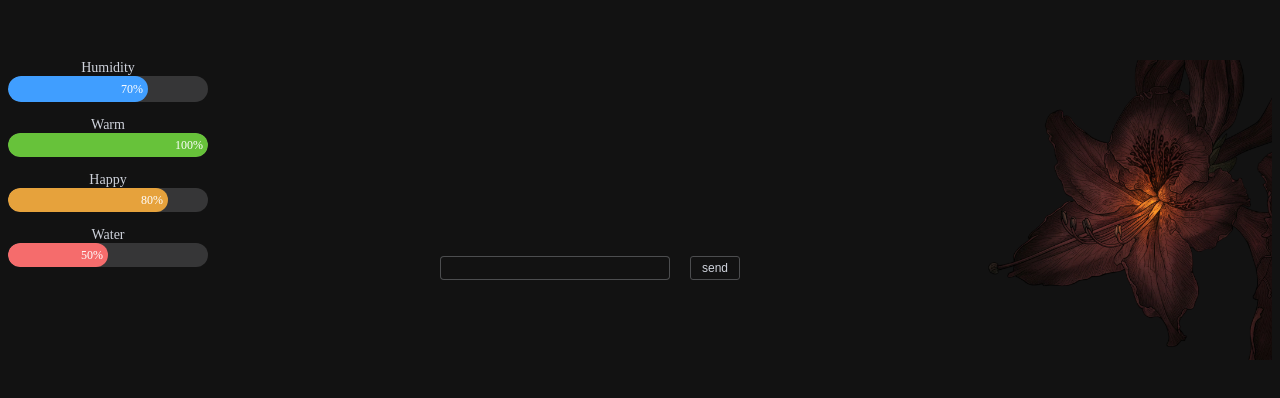
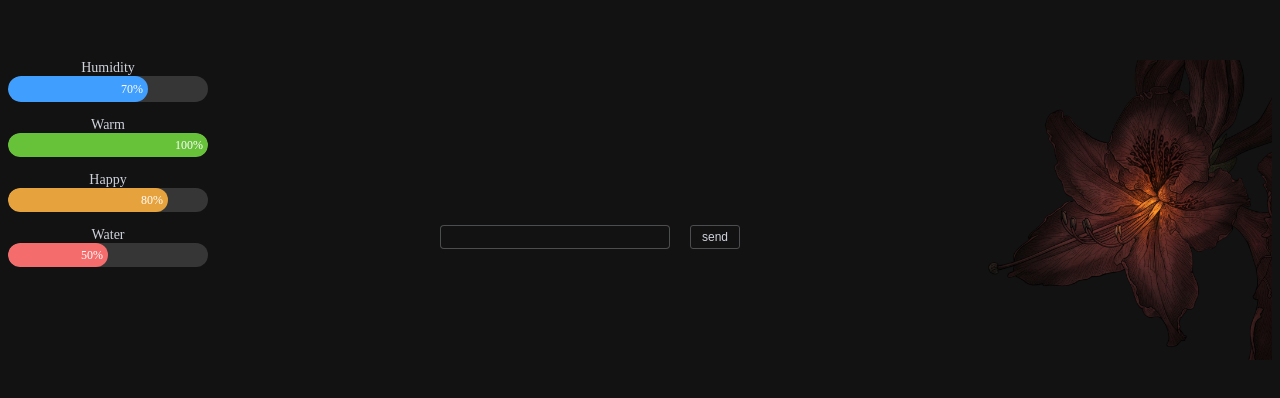
Before and after one commit to sante-afk/green-guardian, a Vue app: page / in a window 1280 px wide. Shown: the part 196-594 px from the top of the page. Built offline with nearby package versions, Linux system fonts and the light colour scheme.

Commit message:
Fix massages container

```diff
--- a/src/assets/styles/element/mainLayout.scss
+++ b/src/assets/styles/element/mainLayout.scss
@@ -6,6 +6,7 @@
 .el-main {
     display: flex;
     flex-direction: column;
+    align-items: center;
     height: 30vh;
     padding: 20px;
 }
@@ -21,9 +22,16 @@
     width: 100%;
 }
 .container-messages {
-    flex: 1;
-    overflow-y: auto;
+    display: flex;
+    align-items: center;
+    justify-content: center;
+    overflow-wrap: break-word;
+    word-break: break-all;
+    overflow-x: auto;
+    width: 270px;
+    height: 50%;
     margin-bottom: 15px;
+    color: white;
     border-radius: 8px;
     padding: 15px;
 }
--- a/src/layouts/MainLayout.vue
+++ b/src/layouts/MainLayout.vue
@@ -60,8 +60,8 @@ const inputMessage = ref('');
 const messages = ref('');
 
 const handleSendMessage = () => {
-  const text = inputMessage.value;
-  messages.value = text;
+  messages.value = inputMessage.value;
+  inputMessage.value = '';
 };
 
 </script>
```
Also changed, not shown: 1 other file (tests, documents, lock files or other folders).
